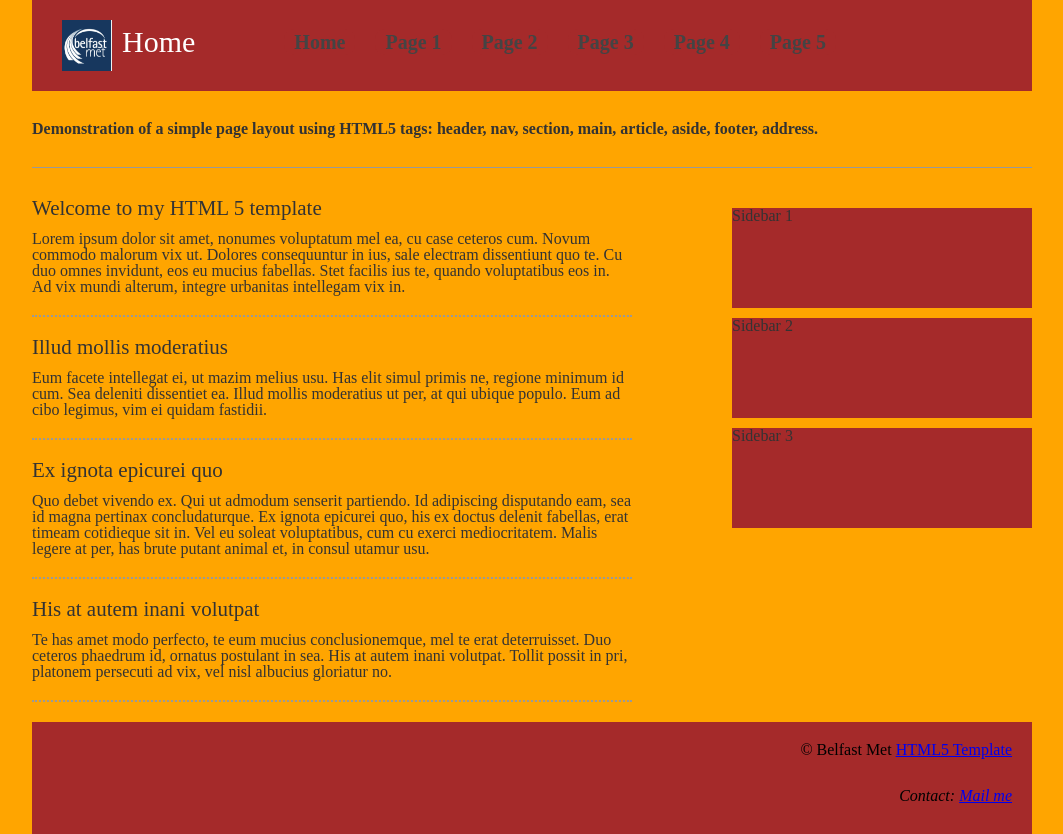
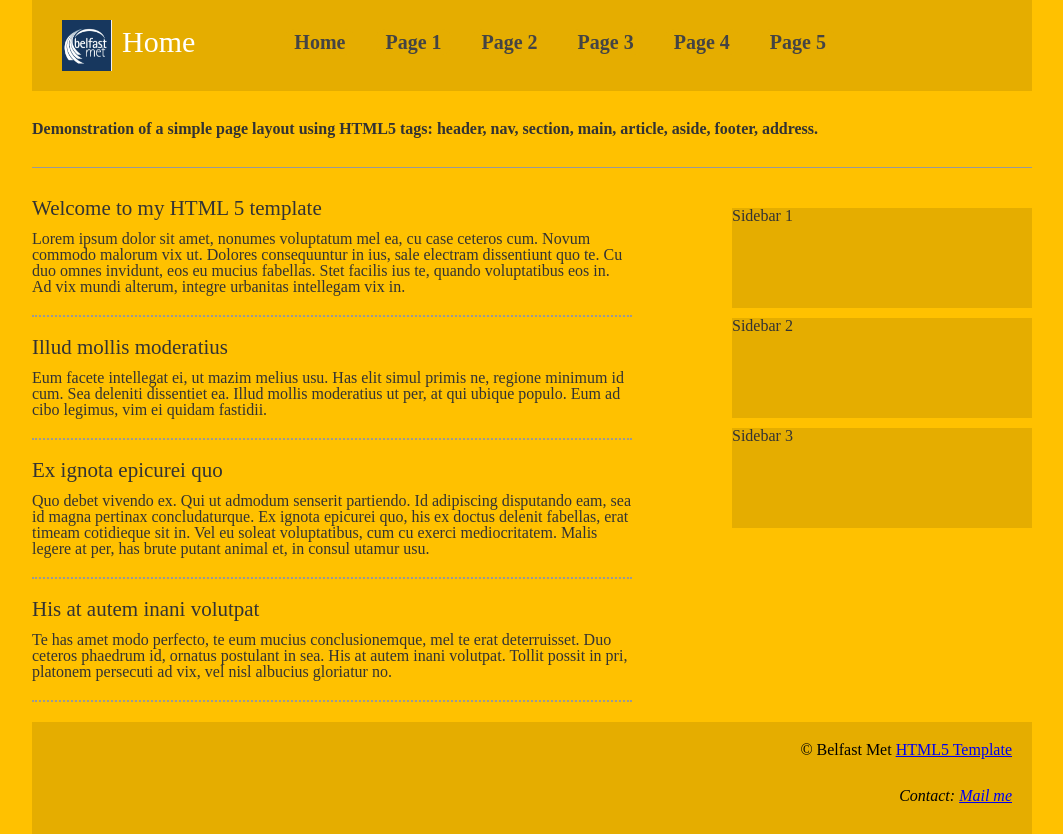
Before and after one commit to jamesbell2020/html5, a plain HTML site: page index.html in a window 1280 px wide. Shown: the whole page, without its empty margins (108-1171 px from the left). Drawn offline with Linux system fonts and the light colour scheme.

Commit message:
Create hall.css

```diff
--- a/css/hall.css
+++ b/css/hall.css
@@ -15,10 +15,10 @@ hr{display:block;height:1px;border:0;border-top:1px solid #ccc;margin:1em 0;padd
 input,select{vertical-align:middle}
 
 body,html {
-	background-color: orange;
+	background-color: #ffc100;
 }
 header {
-    background: brown;
+    background: #e5ad00;
     padding: 20px 30px;
     max-width: 940px;
     margin: auto;
@@ -27,7 +27,7 @@ nav {
     display: inline-block;
 }
 nav ul li a {
-    background: brown;
+    background: #e5ad00;
     padding: 2px 10px;
     font-size: 20px;
     text-decoration: none;
@@ -74,7 +74,7 @@ main section {
 
 }
 footer {
-	background: brown;
+	background: #e5ad00;
 	max-width: 1000px;
 	margin: auto;
 	clear: both;
@@ -88,7 +88,7 @@ address {
 }
 aside > div {
 	margin: 10px auto;
-	background: brown;
+	background: #e5ad00;
 	min-height: 100px;
 }
 #logo {
```
